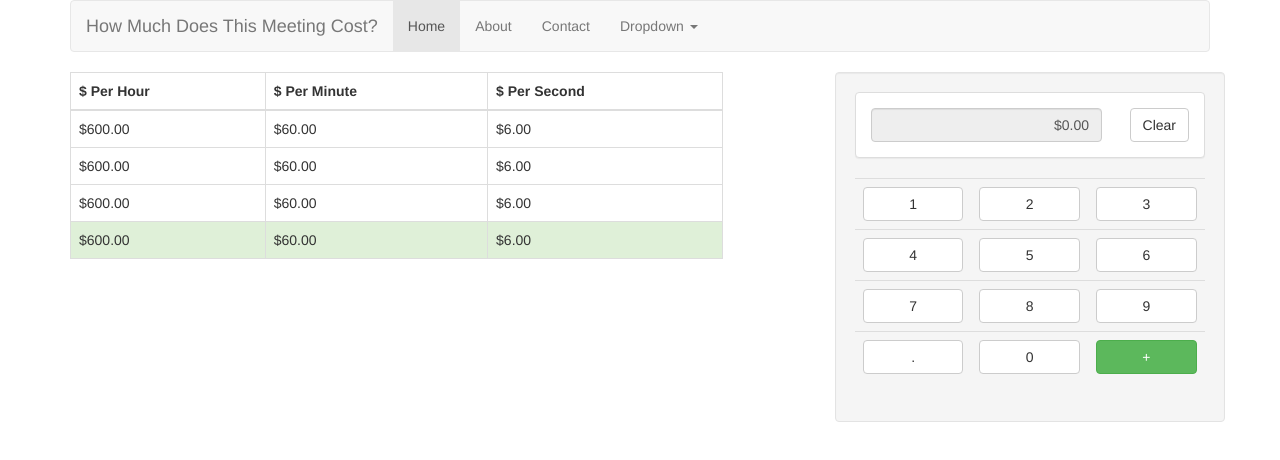
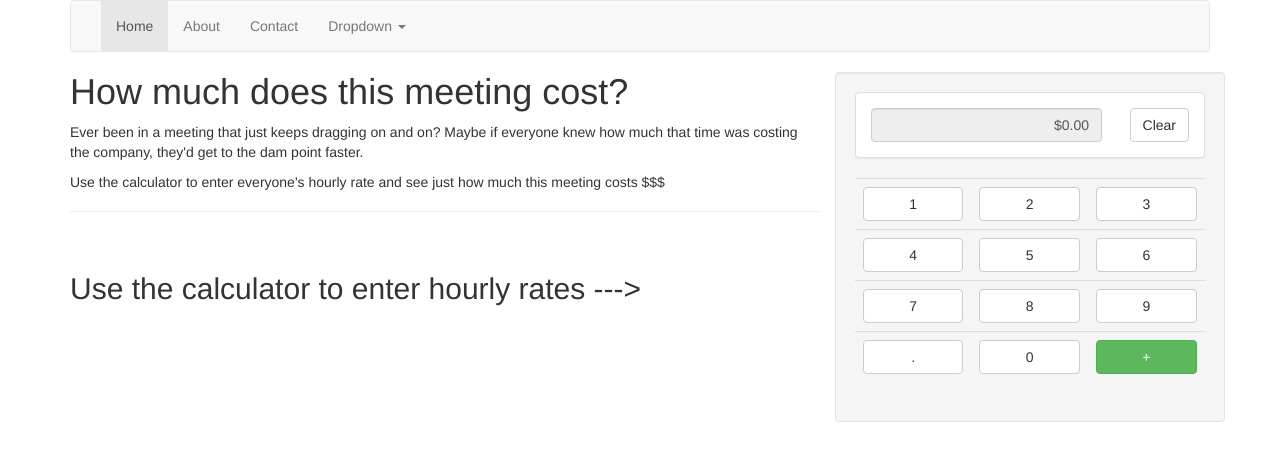
Before and after one commit to rudavis/meetingcost, a plain HTML site: page index.html in a window 1280 px wide. Drawn offline with nearby package versions, Linux system fonts and the light colour scheme.

Commit message:
Adding and removing Rows works.  ng-show & hide table too

```diff
--- a/css/style.css
+++ b/css/style.css
@@ -1,3 +1,12 @@
 #calcDisplay {
     background-color: #eee;
 }
+
+.table>tbody>tr>td {
+    vertical-align: middle;
+}
+
+.page-header,
+h1 {
+    margin-top: 0px;
+}
--- a/index.html
+++ b/index.html
@@ -37,7 +37,7 @@
                         <span class="icon-bar"></span>
                         <span class="icon-bar"></span>
                     </button>
-                    <a class="navbar-brand" href="#">How Much Does This Meeting Cost?</a>
+                    <!--<a class="navbar-brand" href="#">How Much Does This Meeting Cost?</a>-->
                 </div>
                 <div id="navbar" class="navbar-collapse collapse">
                     <ul class="nav navbar-nav">
@@ -62,11 +62,24 @@
             </div>
             <!--/.container-fluid -->
         </nav>
-
+        <script type="text/javascript">
+            function testing(element) {
+                console.log(element);
+            };
+        </script>
         <!-- Begin main body content -->
         <div class="row">
-            <div class="col-md-7">
-                <table class="table table-bordered">
+            <div class="col-md-8">
+                <div class="page-header">
+                    <h1>How much does this meeting cost?</h1>
+                    <p>Ever been in a meeting that just keeps dragging on and on? Maybe if everyone knew how much that time was costing the company, they'd get to the dam point faster.</p>
+                    <p>Use the calculator to enter everyone's hourly rate and see just how much this meeting costs $$$</p>
+                </div>
+                <div ng-hide="hasTotal">
+                    <br />
+                    <h2>Use the calculator to enter hourly rates ---></h2>
+                </div>
+                <table class="table table-bordered" ng-show="hasTotal">
                     <thead>
                         <tr>
                             <th>$ Per Hour</th>
@@ -75,33 +88,28 @@
                         </tr>
                     </thead>
                     <tbody>
-                        <tr>
-                            <td>$600.00</td>
-                            <td>$60.00</td>
-                            <td>$6.00</td>
-                        </tr>
-                        <tr>
-                            <td>$600.00</td>
-                            <td>$60.00</td>
-                            <td>$6.00</td>
-                        </tr>
-                        <tr>
-                            <td>$600.00</td>
-                            <td>$60.00</td>
-                            <td>$6.00</td>
+                        <tr ng-repeat="rate in rates">
+                            <td>{{rate | currency}}</td>
+                            <td>{{rate / 60 | currency}}</td>
+                            <td>{{rate / 60 / 60 | currency}}<a href="#" class="pull-right" ng-click="deleteRow($index)"><span class="glyphicon glyphicon-trash" aria-hidden="true"></span></a></td>
+                            <!--
+                               <td>
+                                <button type="button" class="btn btn-link btn-sm" aria-label="remove row">
+                                    <span class="glyphicon glyphicon-trash" aria-hidden="true"></span>
+                                </button>
+                            </td>
+                            -->
                         </tr>
                         <tr class="success">
-                            <td>$600.00</td>
-                            <td>$60.00</td>
-                            <td>$6.00</td>
+                            <td>{{totalRate | currency}}</td>
+                            <td>{{totalRate / 60 | currency}}</td>
+                            <td>{{totalRate /60 / 60 | currency}}</td>
                         </tr>
                     </tbody>
                 </table>
             </div>
             <!-- End summation table -->
-            <div class="col-md-1">&nbsp;</div>
-            <!-- End 1 col spacer -->
-            <div class="well col-md-4">
+            <div class="col-md-4 well">
                 <!-- Begin Calc on left -->
                 <div class="panel panel-default">
                     <div class="panel-body">
@@ -180,11 +188,6 @@
             <!-- End calculator col -->
         </div>
         <!-- End main content Row -->
-        <div class="row">
-            <div class="col-md-4">
-
-            </div>
-        </div>
     </div>
     <!-- /container -->
 
@@ -194,8 +197,6 @@
     <!-- Placed at the end of the document so the pages load faster -->
     <script src="https://ajax.googleapis.com/ajax/libs/jquery/1.11.3/jquery.min.js"></script>
     <script src="js/bootstrap.min.js"></script>
-    <!-- IE10 viewport hack for Surface/desktop Windows 8 bug -->
-    <script src="js/ie10-viewport-bug-workaround.js"></script>
     <!-- Angular -->
     <script src="https://ajax.googleapis.com/ajax/libs/angularjs/1.5.0-beta.2/angular.min.js"></script>
     <script src="js/MeetingCost.js"></script>
--- a/js/MeetingCost.js
+++ b/js/MeetingCost.js
@@ -1,7 +1,9 @@
 angular.module("MeetingCost", []).controller("MeetingCostController",
     function MeetingCostController($scope, $filter) {
-
+        $scope.rates = [];
+        $scope.totalRate = 0;
         $scope.calculatorDisplay = 0;
+        $scope.hasTotal = false;
 
         $scope.onClickClear = function () {
             $scope.calculatorDisplay = 0;
@@ -13,4 +15,20 @@ angular.module("MeetingCost", []).controller("MeetingCostController",
                 $scope.calculatorDisplay += String(btn);
             }
         };
+        $scope.updateTotal = function (num) {
+            $scope.totalRate += num;
+        };
+        $scope.onClickPlus = function () {
+            $scope.rates.push(Number($scope.calculatorDisplay));
+            $scope.updateTotal(Number($scope.calculatorDisplay));
+            $scope.hasTotal = true;
+            $scope.onClickClear();
+        };
+        $scope.deleteRow = function (rowNum) {
+            $scope.totalRate -= $scope.rates[rowNum];
+            $scope.rates.splice(rowNum, 1);
+            if ($scope.rates.length == 0) {
+                $scope.hasTotal = false;
+            }
+        };
     });
```
